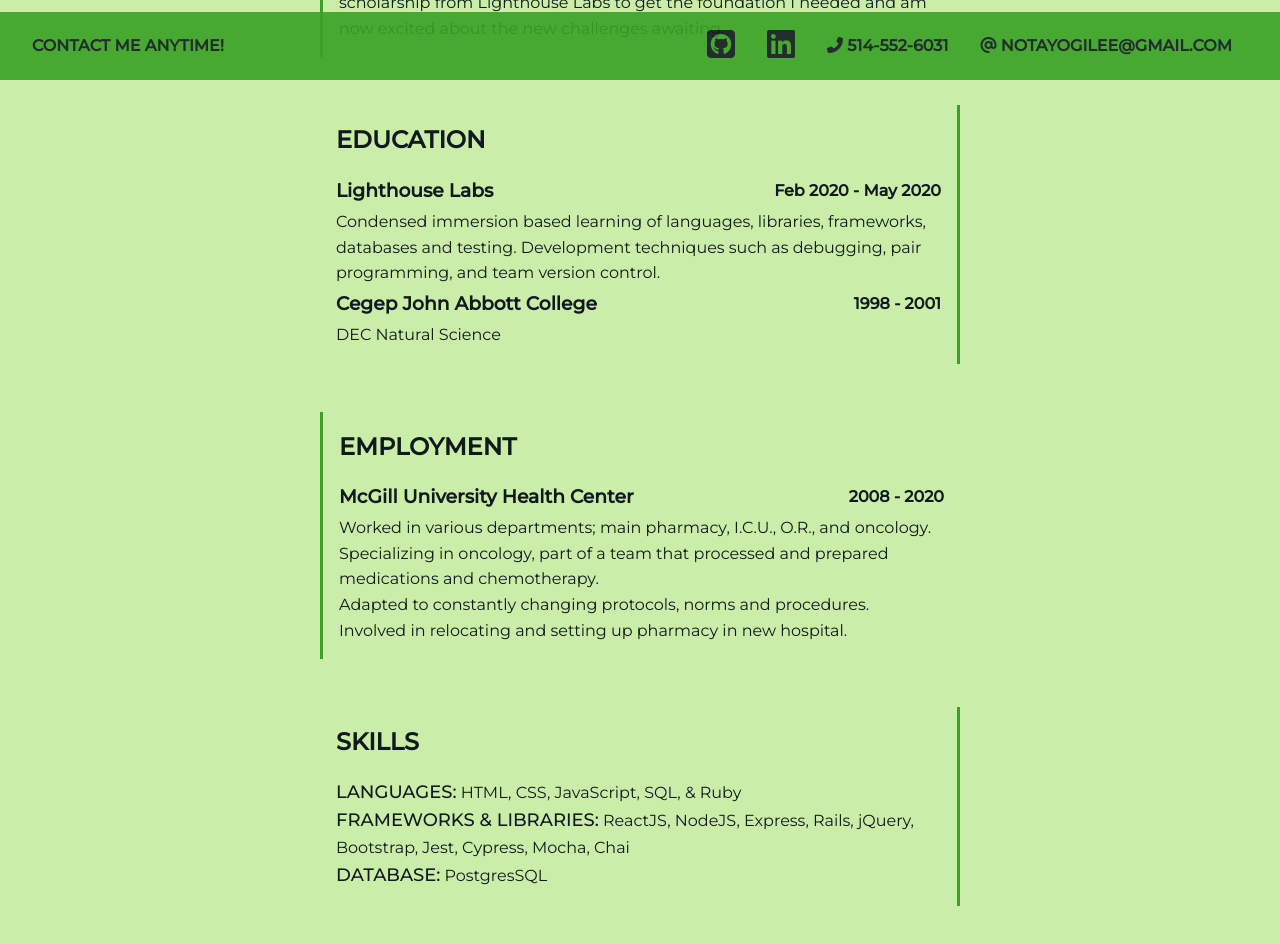
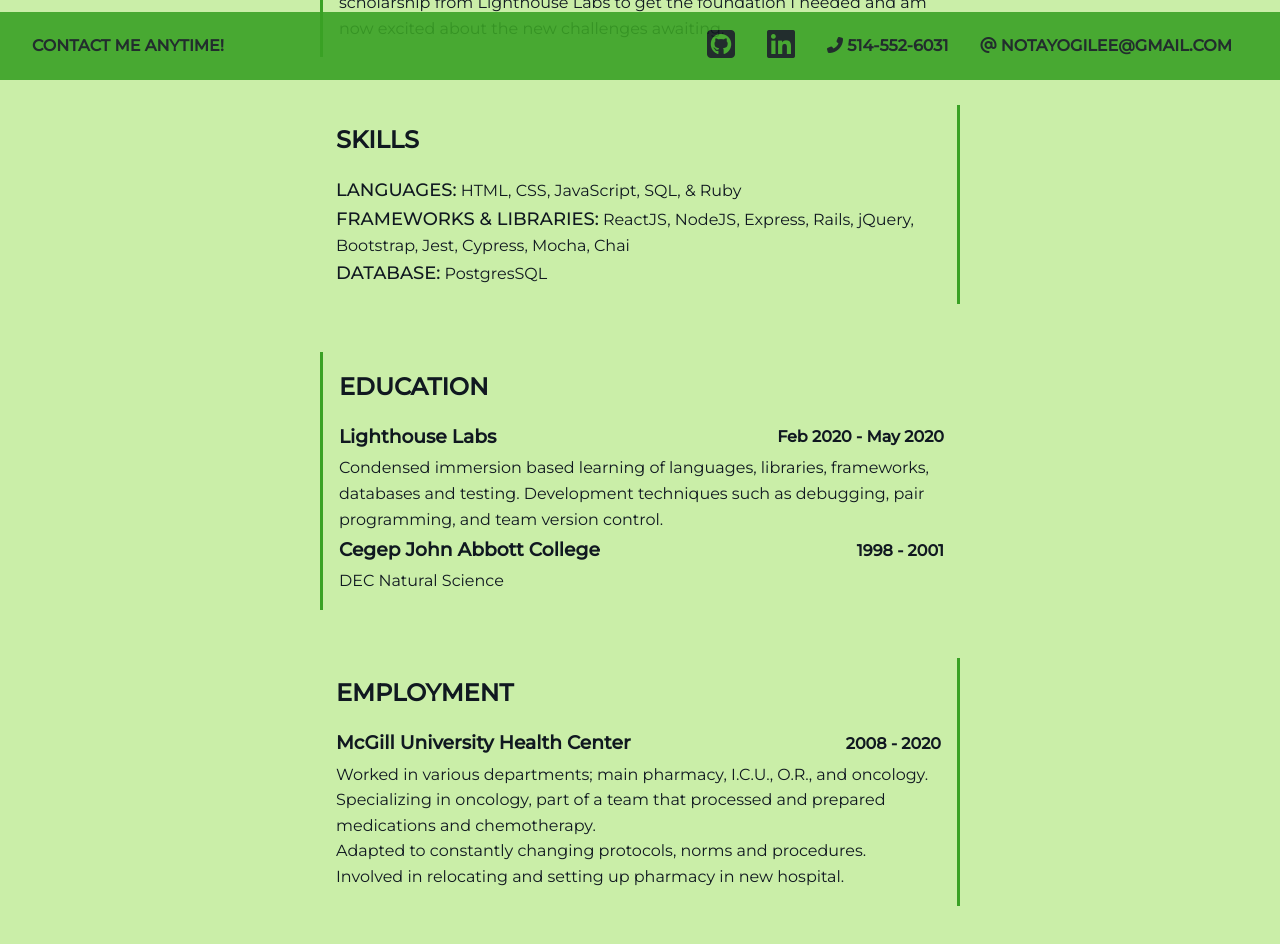
Before and after one commit to notayogilee/portfolio, a React (Create React App) app: page /cv in a window 1280 px wide. Shown: the part 720-1664 px from the top of the page. Built offline with nearby package versions, Linux system fonts and the light colour scheme.

Commit message:
adjust resume section and different favicon

```diff
--- a/public/index.html
+++ b/public/index.html
@@ -2,7 +2,7 @@
 <html lang="en">
   <head>
     <meta charset="utf-8" />
-    <link rel="shortcut icon" type="image/x-icon" href="favicon.ico" />
+    <link rel="shortcut icon" type="image/x-icon" href="/favicon.ico" />
     <meta name="viewport" content="width=device-width, initial-scale=1" />
     <meta name="theme-color" content="#000000" />
     <meta
--- a/src/App.css
+++ b/src/App.css
@@ -173,7 +173,7 @@
 }
 
 .recommendations {
-  border-left: solid 3px var(--secondary-color);
+  border-right: solid 3px var(--secondary-color);
   width: 50%;
   padding: 1rem;
   margin-bottom: 3rem;
@@ -199,7 +199,7 @@
 }
 
 .education {
-  border-right: solid 3px var(--secondary-color);
+  border-left: solid 3px var(--secondary-color);
   width: 50%;
   padding: 1rem;
   margin-bottom: 3rem;
@@ -212,7 +212,7 @@
 }
 
 .employment {
-  border-left: solid 3px var(--secondary-color);
+  border-right: solid 3px var(--secondary-color);
   width: 50%;
   padding: 1rem;
   margin-bottom: 3rem;
--- a/src/components/CV.js
+++ b/src/components/CV.js
@@ -16,6 +16,14 @@
       <div className="summary">
         <h1>summary</h1>
         <p>Pharmacy tech turned full-stack web developer, eager to contribute to a team, sharpen & add new skills. I transformed my hobby for coding into a passion and took the leap to make it a career. I left my job with a partial scholarship from Lighthouse Labs to get the foundation I needed and am now excited about the new challenges awaiting.</p>
+      </div>
+      <div className="skills">
+        <h1>Skills</h1>
+        <ul>
+          <li><span className="strong">Languages:</span> HTML, CSS, JavaScript, SQL, & Ruby</li>
+          <li><span className="strong">Frameworks & Libraries:</span> ReactJS, NodeJS, Express, Rails, jQuery, Bootstrap, Jest, Cypress, Mocha, Chai</li>
+          <li><span className="strong">Database:</span> PostgresSQL</li>
+        </ul>
       </div>
       <div className="education">
         <h1>Education</h1>
@@ -43,14 +51,7 @@
           <li>Involved in relocating and setting up pharmacy in new hospital.</li>
         </ul>
       </div>
-      <div className="skills">
-        <h1>Skills</h1>
-        <ul>
-          <li><span className="strong">Languages:</span> HTML, CSS, JavaScript, SQL, & Ruby</li>
-          <li><span className="strong">Frameworks & Libraries:</span> ReactJS, NodeJS, Express, Rails, jQuery, Bootstrap, Jest, Cypress, Mocha, Chai</li>
-          <li><span className="strong">Database:</span> PostgresSQL</li>
-        </ul>
-      </div>
+
     </section>
   )
 }
```
Also changed, not shown: 1 other file (tests, documents, lock files or other folders).
